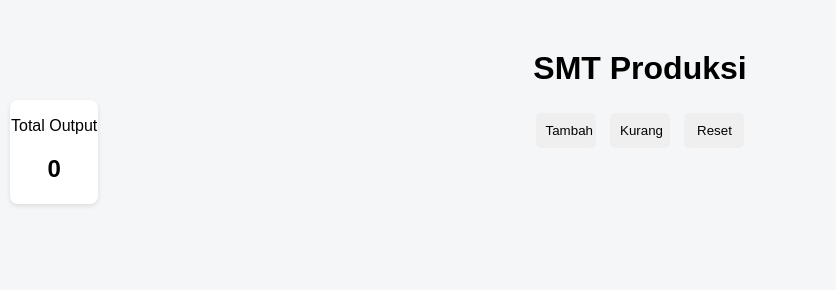
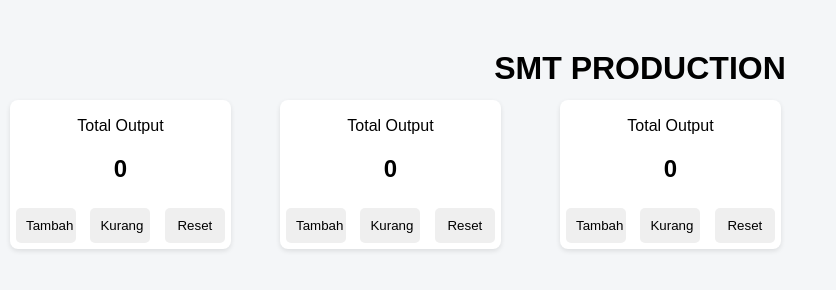
Before and after one commit to gugum2704/dashboard-sederhana, a plain HTML site: page index.html in a window 1280 px wide. Shown: the whole page, without its empty margins (0-836 px from the left). Drawn offline with Linux system fonts and the light colour scheme.

Commit message:
index.html

```diff
--- a/index.html
+++ b/index.html
@@ -8,16 +8,33 @@
 <body>
 
     <div class="container">
-        <h1>SMT Produksi</h1>
+        <h1>SMT PRODUCTION</h1>
 
         <div class="card">
             <p>Total Output</p>
             <h2 id="output">0</h2>
+            <button onclick="tambahOutput()">Tambah</button>
+            <button onclick="kurangOutput()">Kurang</button>
+            <button onclick="resetOutput()">Reset</button>
+
+        </div>
+        <div class="card1">
+            <p>Total Output</p>
+            <h2 id="output1">0</h2>
+            <button onclick="tambahOutput1()">Tambah</button>
+            <button onclick="kurangOutput1()">Kurang</button>
+            <button onclick="resetOutput1()">Reset</button>
+
+        </div>
+        <div class="card2">
+            <p>Total Output</p>
+            <h2 id="output2">0</h2>
+            <button onclick="tambahOutput2()">Tambah</button>
+            <button onclick="kurangOutput2()">Kurang</button>
+            <button onclick="resetOutput2()">Reset</button>
+
         </div>
 
-        <button onclick="tambahOutput()">Tambah</button>
-        <button onclick="kurangOutput()">Kurang</button>
-        <button onclick="resetOutput()">Reset</button>
     </div>
 
     <script src="script.js"></script>
```
